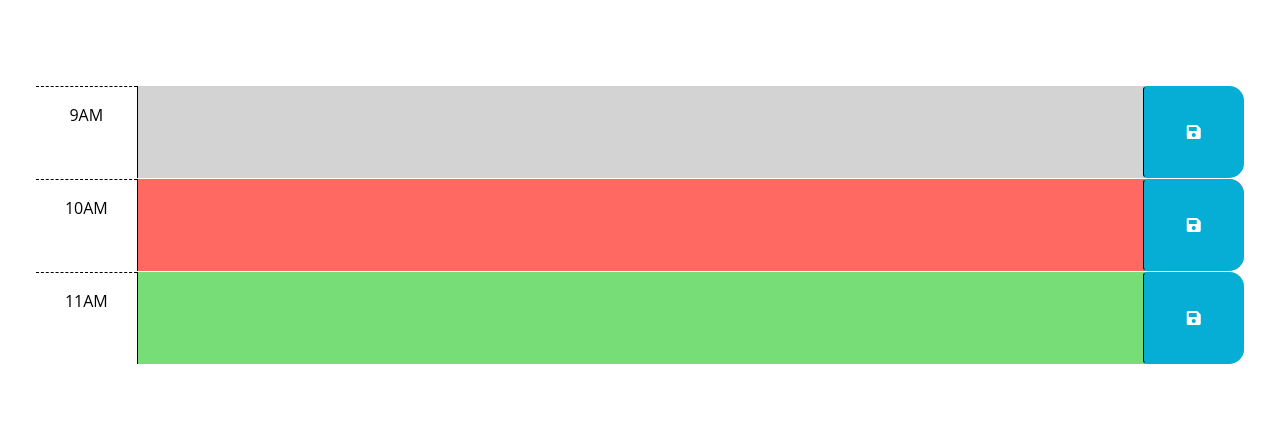
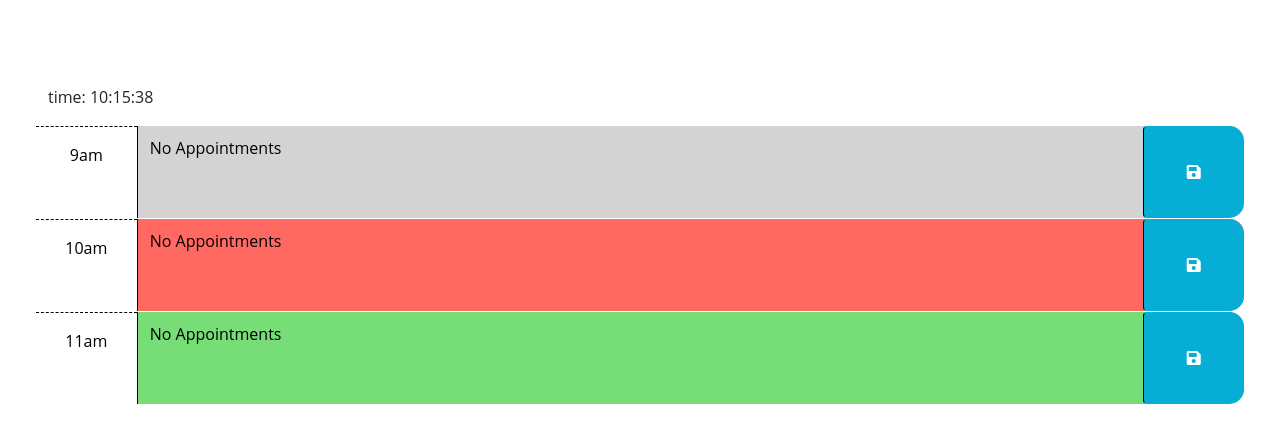
Before and after one commit to rethissunstar/MyPlanner, a plain HTML site: page Develop/index.html in a window 1280 px wide. Shown: the part 166-608 px from the top of the page. Drawn offline with nearby package versions, Linux system fonts and the light colour scheme.

Commit message:
Added the clock and functionality mostly working

```diff
--- a/Develop/index.html
+++ b/Develop/index.html
@@ -24,7 +24,7 @@
     <title>Work Day Scheduler</title>
   </head>
 
-  <body>
+  <body class = "mainEl">
     <header class="p-5 mb-4">
       <h1 class="display-3">Work Day Scheduler</h1>
       <p class="lead">A simple calendar app for scheduling your work day</p>
@@ -42,38 +42,39 @@
         -->
 
       <!-- Example of a past time block. The "past" class adds a gray background color. -->
-      <div id="hour-9" class="row time-block past">
+      <!-- <div id="hour-9" class="row time-block past">
         <div class="col-2 col-md-1 hour text-center py-3">9AM</div>
         <textarea class="col-8 col-md-10 description" rows="3"> </textarea>
         <button class="btn saveBtn col-2 col-md-1" aria-label="save">
           <i class="fas fa-save" aria-hidden="true"></i>
         </button>
-      </div>
+      </div> -->
 
-      <!-- Example of a present time block. The "present" class adds a red background color. -->
+      <!-- Example of a present time block. The "present" class adds a red background color.
       <div id="hour-10" class="row time-block present">
         <div class="col-2 col-md-1 hour text-center py-3">10AM</div>
         <textarea class="col-8 col-md-10 description" rows="3"> </textarea>
         <button class="btn saveBtn col-2 col-md-1" aria-label="save">
           <i class="fas fa-save" aria-hidden="true"></i>
         </button>
-      </div>
+      </div> -->
 
       <!-- Example of a future time block. The "future" class adds a green background color. -->
-      <div id="hour-11" class="row time-block future">
+      <!-- <div id="hour-11" class="row time-block future">
         <div class="col-2 col-md-1 hour text-center py-3">11AM</div>
         <textarea class="col-8 col-md-10 description" rows="3"> </textarea>
         <button class="btn saveBtn col-2 col-md-1" aria-label="save">
           <i class="fas fa-save" aria-hidden="true"></i>
         </button>
       </div>
-    </div>
+    </div> -->
 
     <script src="https://cdnjs.cloudflare.com/ajax/libs/jquery/3.2.1/jquery.min.js"></script>
     <script src="https://cdn.jsdelivr.net/npm/dayjs@1.11.3/dayjs.min.js"
     integrity="sha256-iu/zLUB+QgISXBLCW/mcDi/rnf4m4uEDO0wauy76x7U="
     crossorigin="anonymous"></script>
-
+    <script src="https://cdn.jsdelivr.net/npm/dayjs@1/dayjs.min.js"></script>
+    <script>dayjs().format()</script>
     <script src="script.js"></script>
   </body>
 </html>
--- a/Develop/script.js
+++ b/Develop/script.js
@@ -8,6 +8,143 @@ $(function () {
   // function? How can DOM traversal be used to get the "hour-x" id of the
   // time-block containing the button that was clicked? How might the id be
   // useful when saving the description in local storage?
+
+  //CHRIS NOTES: lets try to pull the data from the HTML and create a
+  //multidimensional object.
+  //for the test we know it will be 3.  we will adjust to 8 should it work.
+  //the object to receive the values.
+  var dayList = [
+    {
+      theTime: "9am",
+      userText:"no Appointments",
+      saveValue: false
+    },{
+      theTime: "10am",
+      userText:"No Appointments",
+      saveValue: false
+    },{
+      theTime: "11am",
+      userText:"No Appointments",
+      saveValue: false
+    }
+
+  ]
+  //get the local storage test
+
+  console.log(dayList[0].userText);
+var inText = "";
+var inClass = "";
+var findIndex = 0;
+  function setStorage(inText, inClass, event){
+
+    console.log("this is testStorage: " + testStorage);
+    console.log('this is the inText: ' + inText);
+    console.log("this is the inClass" + inClass);
+    if (inClass = "col-8 col-md-10 description text hour-9"){
+      dayList[0].userText = inText;
+      localStorage.setItem("hour-9", inText);
+    }
+    //dayList[i].userText = testStorage;
+
+
+    //localStorage.setItem(workHour, dayList[i].userText)
+  }
+  var mainEl = document.querySelector(".container-fluid");
+
+  //this is where we should add the clock element that will be compared when the loop
+  //is generating the calendar - if that is successful.
+  var realtime = dayjs().hour();
+  var headEl = document.getElementsByTagName('header');
+  var clockEl = document.createElement("p");
+  var timerInterval;
+  var timercount = dayjs().hour() + ':' + dayjs().minute() + ':' + dayjs().second();
+  function clockTime (){
+
+}
+var timerInterval = setInterval(function (){
+  timercount = dayjs().hour() + ':' + dayjs().minute() + ':' + dayjs().second();
+  clockEl.innerHTML= 'time: ' + timercount;
+
+}, 1000)
+
+  mainEl.appendChild(clockEl);
+ clockTime();
+  console.log(realtime);
+
+
+  //we have to get the DOm before we can begin adding junk
+
+
+  //this for loop is going to attempt to generate the same values of the HTML
+  //dynamically and will get and set local storage. hour container-fluid text-center 5-px
+  for (i=0; i<3; i++){
+    workHour = "hour-"+(i+9);
+    var hourcheck = i + 9;
+    console.log(workHour);
+    var entryGen = document.createElement("div");
+    entryGen.setAttribute("id", workHour);
+    //entryGen.setAttribute("class","row time-block");
+    if (realtime == (hourcheck)){
+      entryGen.setAttribute("class", "row time-block present");
+    }
+    else if (realtime > hourcheck){
+      entryGen.setAttribute("class","row time-block past" )
+    }
+    else{
+      entryGen.setAttribute("class", "row time-block future")
+    }
+
+    mainEl.appendChild(entryGen);
+        //set the sub div
+        var scriptRef1 = document.createElement("script", "https://cdnjs.cloudflare.com/ajax/libs/jquery/3.2.1/jquery.min.js");
+        var scriptRef2 = document.createElement("script", "https://cdn.jsdelivr.net/npm/dayjs@1.11.3/dayjs.min.js");
+
+        var entryGen2 = document.createElement('div');
+        entryGen2.setAttribute("class","col-2 col-md-1 text-center py-3 hour" + " " + workHour);
+        entryGen2.innerHTML = dayList[i].theTime;
+        entryGen.appendChild(entryGen2);
+        var textArea = document.createElement("textarea");
+        textArea.setAttribute("class", "col-8 col-md-10 description text"+ " " + workHour);
+        textArea.setAttribute("rows", '3');
+        textArea.setAttribute("id", "text"+workHour);
+        var testStorage = localStorage.getItem(workHour);
+        //getting the local storage
+        if (testStorage == undefined){
+          console.log("this worked");
+          dayList[i].userText = "No Appointments";
+        }
+        else{
+          dayList[i].userText = "No Appointments";
+        }
+        textArea.innerText = dayList[i].userText;
+        entryGen.appendChild(textArea);
+        var btn = document.createElement("button");
+        btn.setAttribute("type", "submit");
+        btn.setAttribute("class", "btn saveBtn col-2 col-md-1");
+        btn.setAttribute("id", "button"+workHour);
+        btn.setAttribute("aria-label", "save");
+        entryGen.appendChild(btn);
+        var clickRead = document.createElement("i");
+        clickRead.setAttribute("class", "fas fa-save");
+        clickRead.setAttribute("aria-hidden", "true");
+        clickRead.style = "::before";
+        console.log("this is the btn " + workHour + " " +testStorage + " " + dayList[i].userText);
+        btn.appendChild(clickRead);
+        //btn.addEventListener("click", localStorage.setItem(workHour, dayList[i].userText));
+        //btn saveBtn col-2 col-md-1 buttonhour-
+
+        //btn.addEventListener("submit", setStorage(textArea.firstChild.nodeValue, textArea.className));
+
+
+
+
+
+  }
+
+
+
+//the net says that I am event bubbling.  I am napping then tacking this in an hour.
+
   //
   // TODO: Add code to apply the past, present, or future class to each time
   // block by comparing the id to the current hour. HINTS: How can the id
@@ -18,6 +155,26 @@ $(function () {
   // TODO: Add code to get any user input that was saved in localStorage and set
   // the values of the corresponding textarea elements. HINT: How can the id
   // attribute of each time-block be used to do this?
+
+  var clickEvent = document.getElementById('buttonhour-9').addEventListener('click', function(event){
+
+    event.preventDefault();
+    console.log('this is working')
+
+    //   inText = textArea.firstChild.nodeValue;
+    //   console.log("this is the 4th attempt " + inText);
+    //   if ("buttonhour-"+j == "buttonhour-"+indexCheck){
+    //     dayList[j].userText = inText;
+    //     localStorage.setItem("hour-"+j, inText);
+
+    // }
+
+
+
+  })
+
+
+
   //
   // TODO: Add code to display the current date in the header of the page.
 });
```
